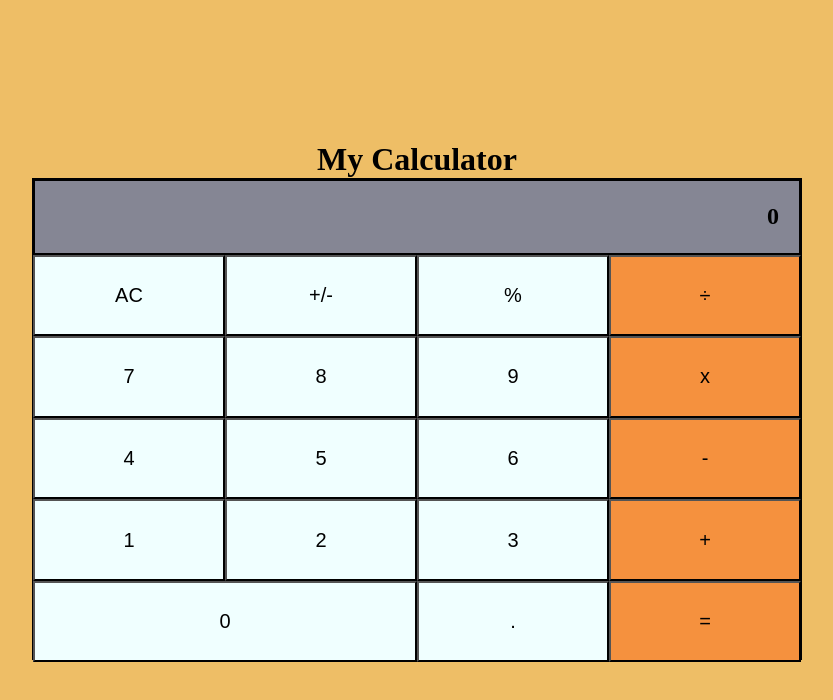
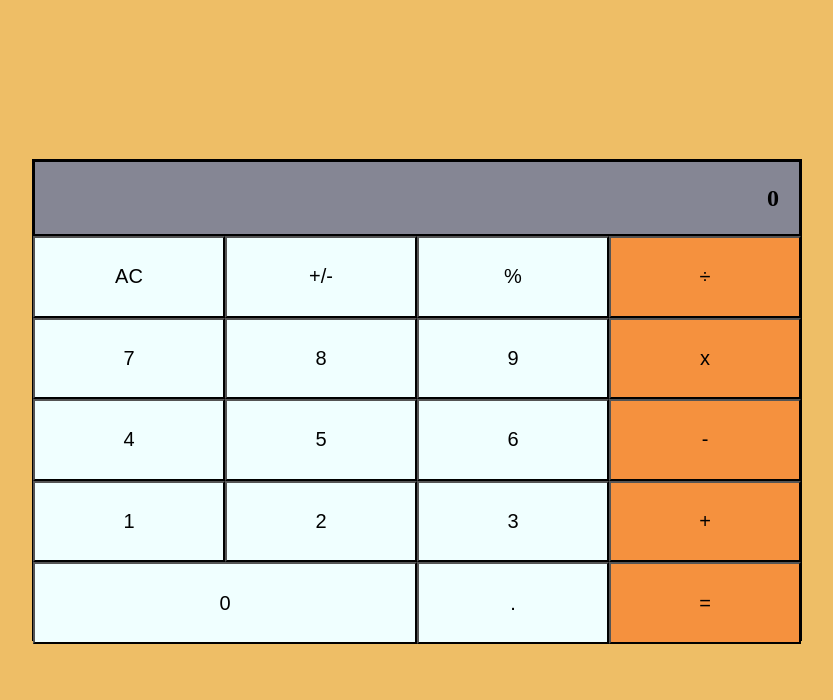
Before and after one commit to andgarzonmal/Math-magicians, a React (Create React App) app: page / in a window 1280 px wide. Shown: the top 700 px of the page, without its empty margins (223-1056 px from the left). Built offline with nearby package versions, Linux system fonts and the light colour scheme.

Commit message:
add create react router dom

```diff
--- a/package.json
+++ b/package.json
@@ -9,6 +9,7 @@
     "big.js": "^6.2.0",
     "react": "^18.2.0",
     "react-dom": "^18.2.0",
+    "react-router-dom": "^6.3.0",
     "react-scripts": "5.0.1",
     "web-vitals": "^2.1.4"
   },
--- a/src/App.js
+++ b/src/App.js
@@ -23,7 +23,6 @@ import Calculator from './Components/Calculator';
 
 const App = () => (
   <div className="App">
-    <h1>My Calculator</h1>
     <Calculator />
   </div>
 );
```
Also changed, not shown: 1 other file (tests, documents, lock files or other folders).
